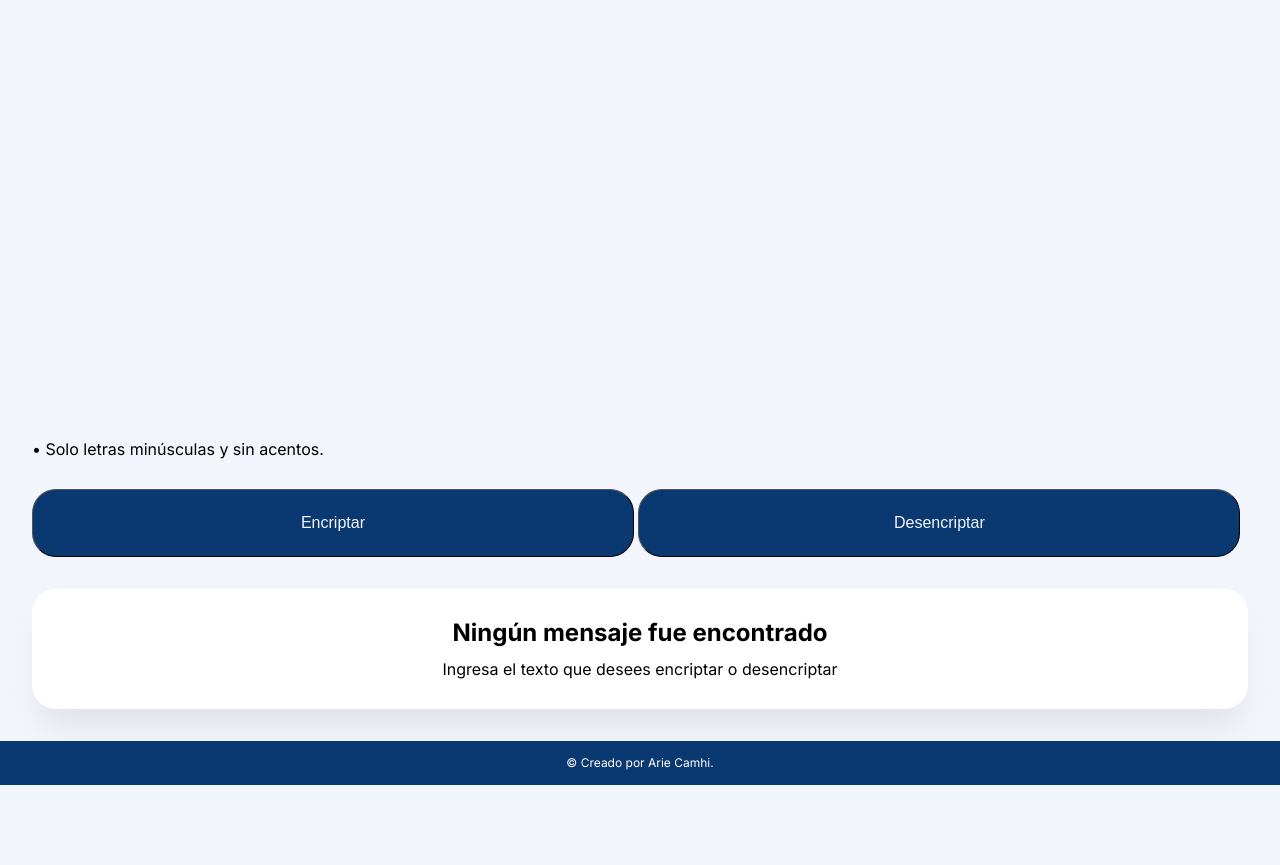
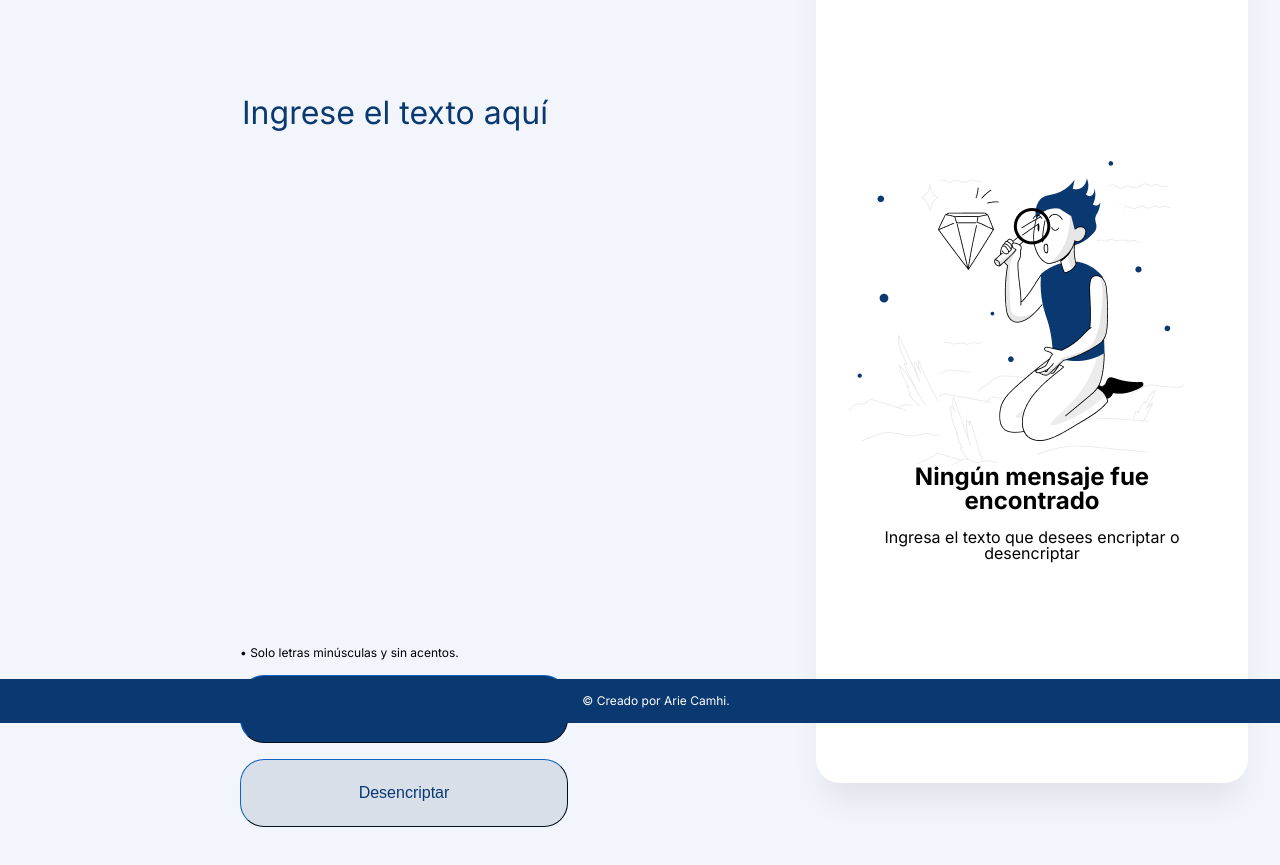
Before and after one commit to acamhi/desafio-encriptador-oracle-one, a plain HTML site: page index.html in a window 1280 px wide. Shown: the part 77-942 px from the top of the page. Before the commit the page ends 862 px from the top, so only its background shows below. Drawn offline with Linux system fonts and the light colour scheme.

Commit message:
html y css funcionando ok para todos los dispositivos

```diff
--- a/index.html
+++ b/index.html
@@ -13,17 +13,24 @@
 </head>
 <body>
     <main class="cuerpo">
+
+        <div class="container-izq">
             <h1><img class="logo" src="img/Logo.png" alt=""></h1>
-        <textarea class="texto-encriptado" id="" cols="45" rows="10"></textarea>
+            <textarea autofocus placeholder="Ingrese el texto aquí" class="texto-encriptado" id="" cols="45" rows="10"></textarea>
+
+            <div class="botones">
                 <p class="tooltip">&#149 Solo letras minúsculas y sin acentos.</p>
-        <div class="botones">
                 <button class="btn" id="btn-encriptar">Encriptar</button>
                 <button class="btn" id="btn-desencriptar">Desencriptar</button>
             </div>
+        </div>
 
+        <div class="container-der">
             <div class="caja">
+                <img class="muñeco" src="img/Muñeco.png" alt="Personaje Alura">
                 <p class="msj-no-encontrado">Ningún mensaje fue encontrado</p>
                 <p class="instrucciones">Ingresa el texto que desees encriptar o desencriptar</p>
+            </div>
         </div>
     </main>
 
--- a/style.css
+++ b/style.css
@@ -11,11 +11,12 @@ body{
     color: #0A3871;
     font-family: 'Inter', sans-serif;
     font-size: 2rem;
-    margin: 1.5rem 2rem 1.5rem 2rem;
+    margin: 78px 2rem 1.5rem 2rem;
     background-color: #F3F5FC;
     border: none;
     resize: none;
     width: calc(100% - 4.5rem);
+    height: 510px;
 }
 
 ::placeholder{
@@ -36,23 +37,53 @@ body{
 
 .btn{
     background-color: #0A3871;
-    color: #F3F5FC;
+    color: #D8DFE8;
     padding: 1.5rem;
     border-radius: 1.5rem;
     border-width: thin;
+    border-color:#0A3871;
     width: 100%;
     font-size: 16px;
     margin-top: 1rem;
 
 }
 
+#btn-encriptar:hover{
+    background-color: #D8DFE8;
+    color: #0A3871;
+}
+
+#btn-encriptar:active{
+    background-color: #0A3871;
+    color: #D8DFE8
+}
+
+#btn-desencriptar{
+    background-color: #D8DFE8;
+    color:  #0A3871;
+}
+
+#btn-desencriptar:hover{
+    background-color: #0A3871;
+    color: #F3F5FC;
+}
+
+#btn-desencriptar:active{
+    background-color: #D8DFE8;
+    color: #D8DFE8;
+}
+
 .caja{
     text-align: center;
     background-color: white;
-    margin: 2rem 2rem 2rem 2rem;
-    padding: 2rem;
+    margin: 1rem 2rem 4rem 2rem;
+    padding: 2rem 2rem 2rem 2rem;
     border-radius: 1.5rem;
     box-shadow: 0px 24px 32px -8px rgba(0, 0, 0, 0.08);
+}
+
+.muñeco{
+    display: none;
 }
 
 .msj-no-encontrado{
@@ -67,11 +98,89 @@ footer{
     text-align: center;
     background-color: #0A3871;
     padding: 1rem;
+    position: fixed;
+    left: 0;
+    bottom: 0;
+    width: 100%;
+
+
+
 }
 
+
+
 @media screen and (min-width:550px) {
+    .texto-encriptado{
+        margin-top: calc(240px - 74px);
+    }
+
     .btn{
-        width: 49.5%;
+        width: 49%;
 
     }
+
 }
+
+
+
+@media screen and (min-width:1060px){
+
+
+    .texto-encriptado{
+        margin-top: 94px;
+        margin-left: 240px;
+        width: 60%
+
+    }
+
+    .texto-encriptado:focus{
+        outline: none;
+    }
+
+    .tooltip{
+        margin-left: 0;
+        font-size: 0.75rem;
+    }
+
+    .botones{
+        margin-left: 240px;
+        margin-right: 0;
+        display: inline-block;
+        width: 100%;
+        margin-bottom: 100px;
+
+    }
+
+    .btn{
+        /*Podría hacer algo con los botones para que se ajusten a medida que se achica la pantalla*/
+        width: 328px;
+        margin-right: 0;
+
+
+    }
+
+    .container-izq{
+        float: left;
+        width: 50%;
+    }
+
+    .container-der{
+        float: right;
+    }
+
+    .caja{
+        width: 368px;
+        margin-left: 40px;
+    }
+
+    .muñeco{
+        margin-top: 190px;
+        display: block;
+    }
+
+    .instrucciones{
+        margin-bottom: 190px;
+    }
+
+
+}
```
Lines whose indentation alone changed are shown as unchanged.
